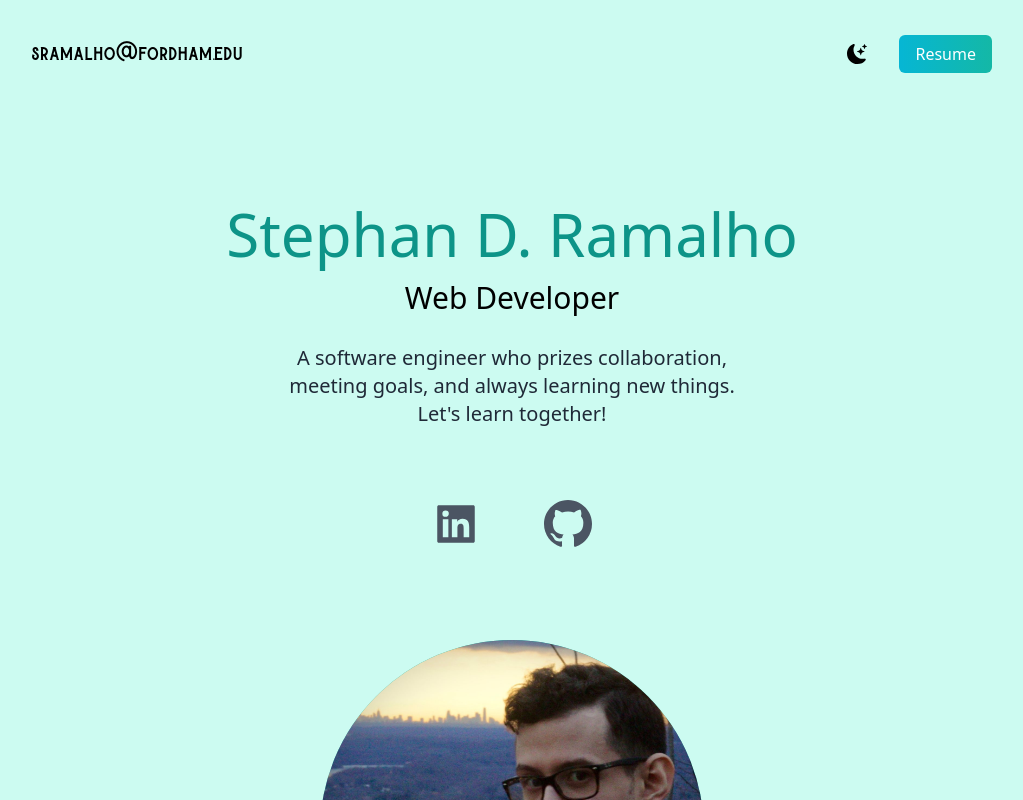
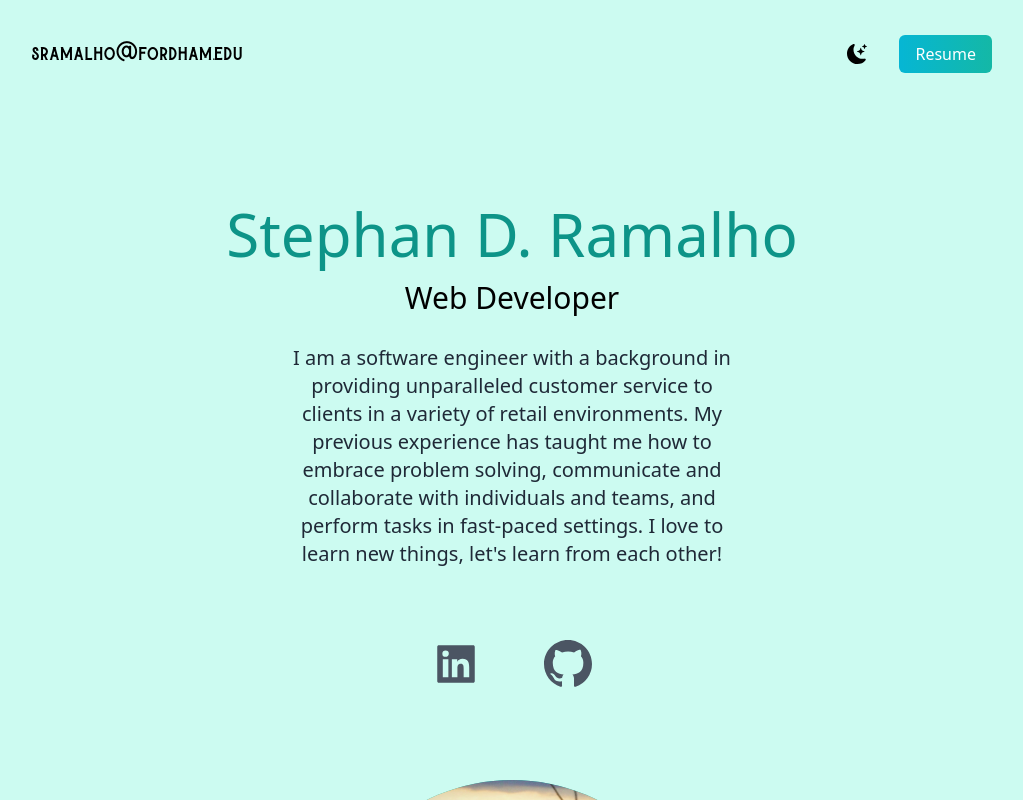
Before and after one commit to sramalho94/portfolio_2023, a Next.js app: page / in a window 1280 px wide. Shown: the top 800 px of the page, without its empty margins (128-1151 px from the left). Built offline with nearby package versions, Linux system fonts and the light colour scheme.

Commit message:
changes to about me text

```diff
--- a/pages/index.js
+++ b/pages/index.js
@@ -54,8 +54,12 @@ export default function Home() {
               Web Developer
             </h3>
             <p className="text-md py-5 leading-8 text-gray-800 md:text-xl mx-auto max-w-md dark:text-white">
-              A software engineer who prizes collaboration, meeting goals, and
-              always learning new things. Let's learn together!
+              I am a software engineer with a background in providing
+              unparalleled customer service to clients in a variety of retail
+              environments. My previous experience has taught me how to embrace
+              problem solving, communicate and collaborate with individuals and
+              teams, and perform tasks in fast-paced settings. I love to learn
+              new things, let's learn from each other!
             </p>
           </div>
           <div className="text-5xl flex justify-center gap-16 py-3 text-gray-600 dark:text-white">
```
